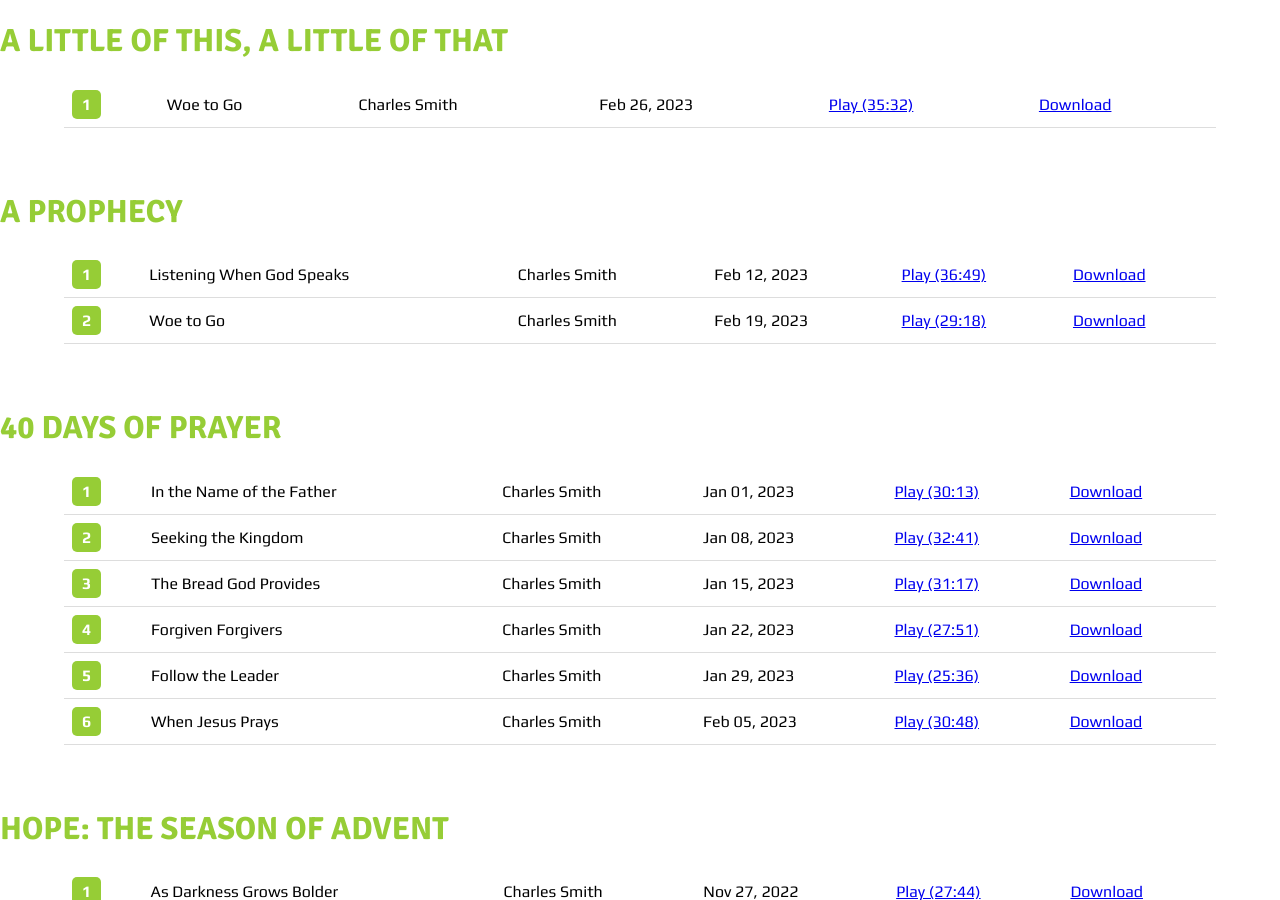
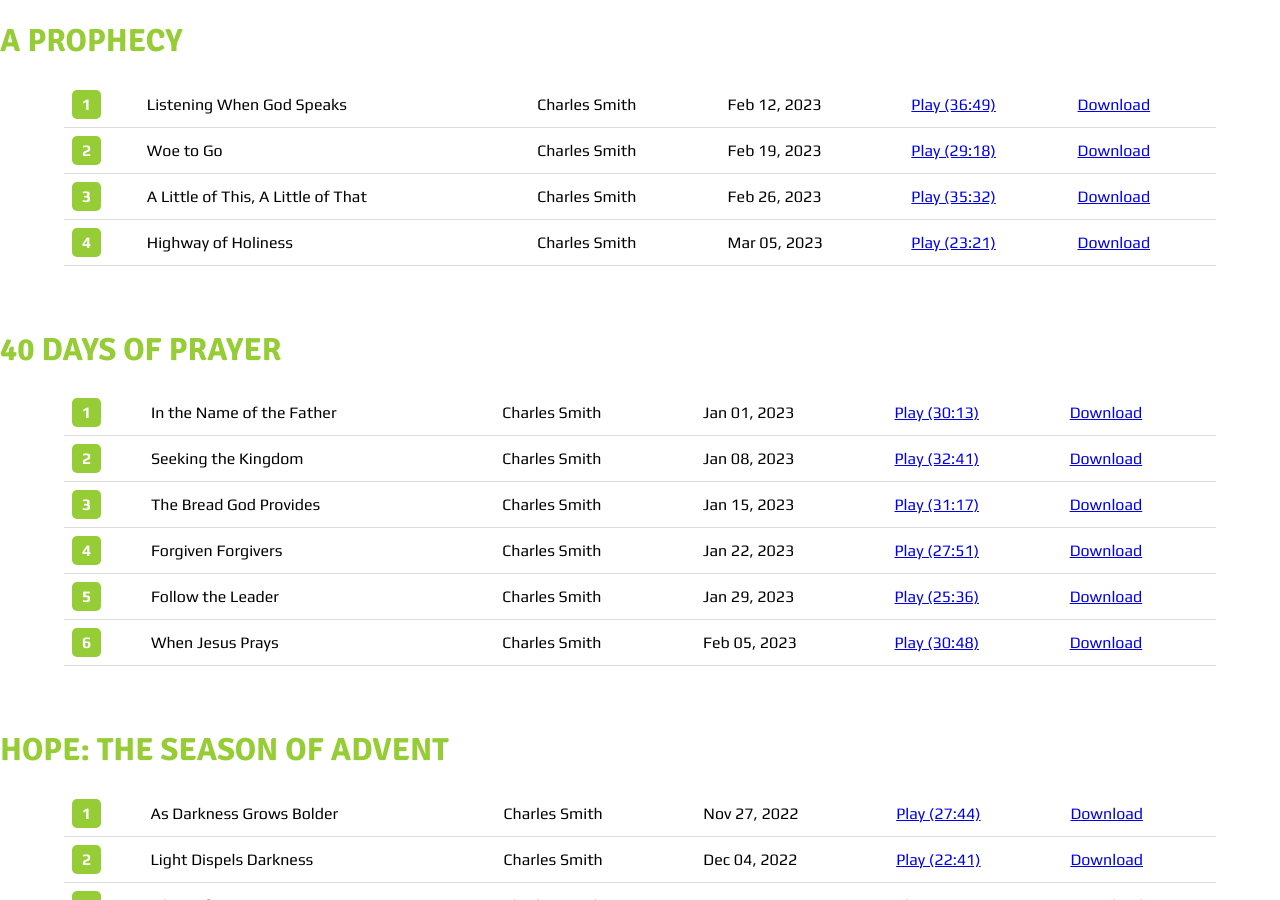
Before and after one commit to govalley/govalley.github.io, a Jekyll site: the page built from sermons.html, in a window 1280 px wide and 900 px high. Built offline with Jekyll 4.4.1, drawn with Linux system fonts in a browser that asks for light colours; some web fonts are replaced; some of the changed text lies outside the part shown.

Commit message:
Add podcast

```diff
--- a/podcast/_posts/2023-02-26-a-little-of-this-a-little-of-that.md
+++ b/podcast/_posts/2023-02-26-a-little-of-this-a-little-of-that.md
@@ -1,6 +1,6 @@
 ---
-title: "Woe to Go"
-category: "A Little of This, A Little of That"
+title: "A Little of This, A Little of That"
+category: "A Prophecy"
 speaker: Charles Smith
 mp3: 20230223.mp3
 size: 51184043
--- /dev/null
+++ b/podcast/_posts/2023-03-05-highway-of-holiness.md
@@ -0,0 +1,9 @@
+---
+title: "Highway of Holiness"
+category: "A Prophecy"
+speaker: Charles Smith
+mp3: 20230305.mp3
+size: 33644789
+duration: "23:21"
+image: logo.jpg
+---
```
